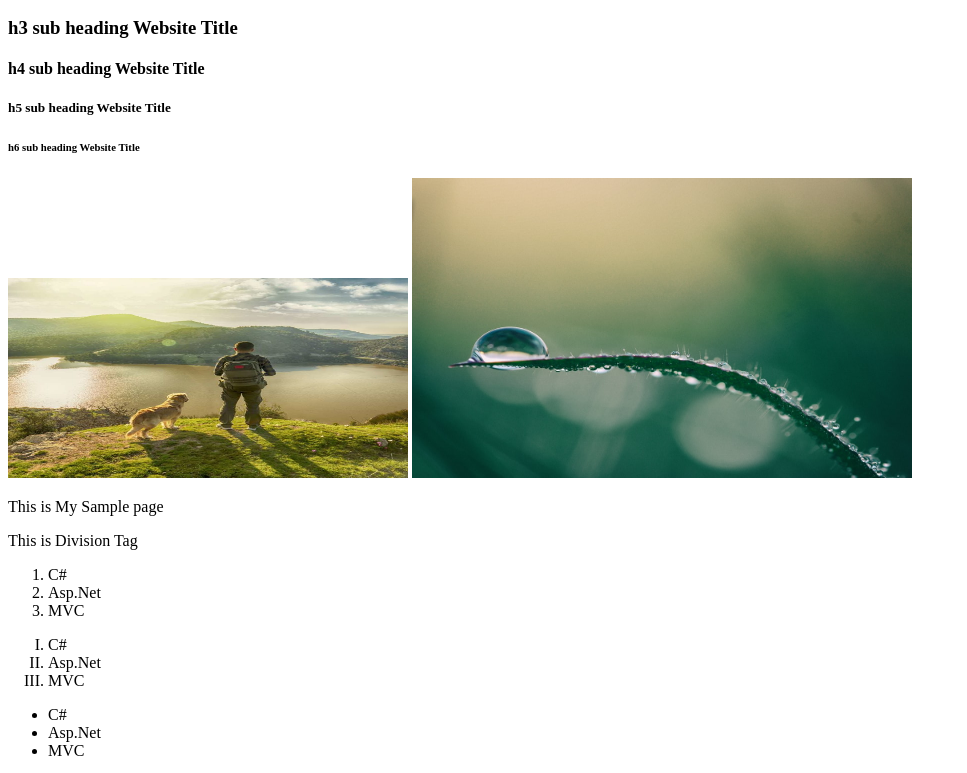
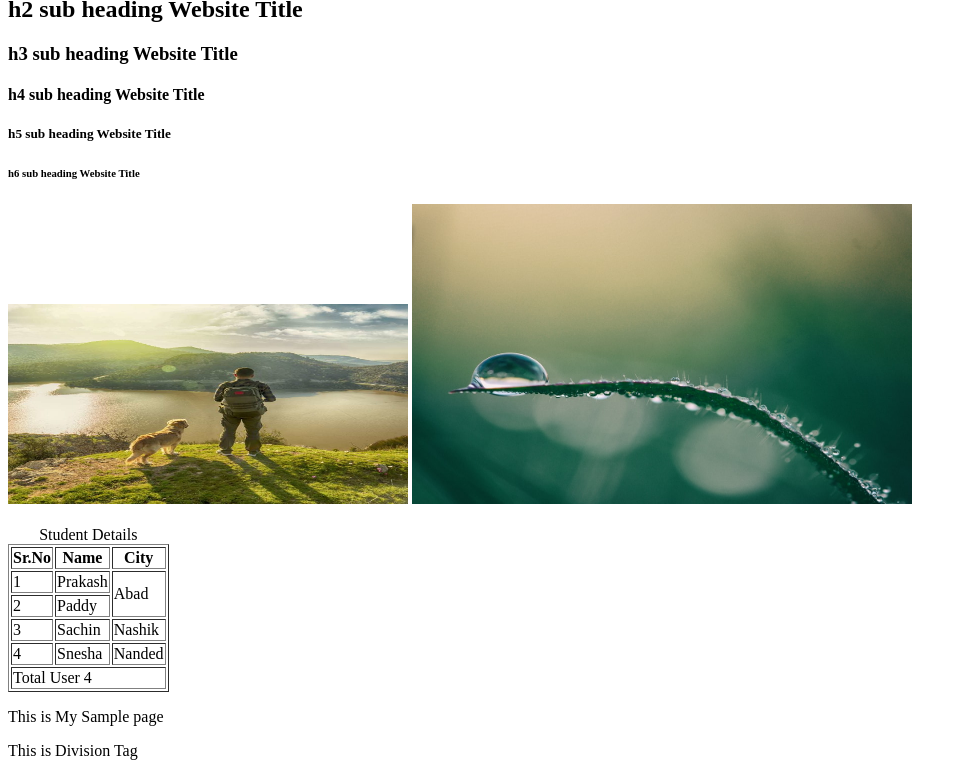
Before and after one commit to Cpradumn/Softtech-Web, a plain HTML site: page index.html in a window 1280 px wide. Shown: the part 110-883 px from the top of the page, without its empty margins (0-967 px from the left). Drawn offline with Linux system fonts and the light colour scheme.

Commit message:
HTML PR page

```diff
--- a/index.html
+++ b/index.html
@@ -6,6 +6,9 @@
     <title>First Page</title>
 </head>
 <body>
+    <a href="Home.html">Home</a>
+    <a href=" https://www.google.com" target="_blank">Google</a>
+
     <h1>Website Title</h1>
     <h2>h2 sub heading Website Title</h2>
     <h3>h3 sub heading Website Title</h3>
@@ -15,6 +18,50 @@
 
     <img src=" nature1.jpg" height="200" width="400"/>
     <img src=" nature.jfif" height=" 300" width="500"/>
+
+    <br /><br />
+
+          <table border="1">
+              <caption> Student Details </caption>
+              <thead>
+                  <tr>
+                      <th>Sr.No</th>
+                      <th>Name</th>
+                      <th>City</th>
+                  </tr>
+              </thead>
+
+              <tbody>
+                  <tr>
+                      <td>1</td>
+                      <td>Prakash</td>
+                      <td rowspan="2">Abad</td>
+                  </tr>
+
+                  <tr>
+                      <td>2</td>
+                      <td>Paddy</td>
+
+                  </tr>
+
+                  <tr>
+                      <td>3</td>
+                      <td>Sachin</td>
+                      <td>Nashik</td>
+                  </tr>
+                  <tr>
+                      <td>4</td>
+                      <td>Snesha</td>
+                      <td>Nanded</td>
+                  </tr>
+
+                  <tr>
+                      <td colspan="3">Total User 4</td>
+                  </tr>
+
+              </tbody>
+          </table>
+
     <p>
         This is My Sample page
     </p>
```
Also changed, not shown: Home.html (added, +64 -0 lines).
